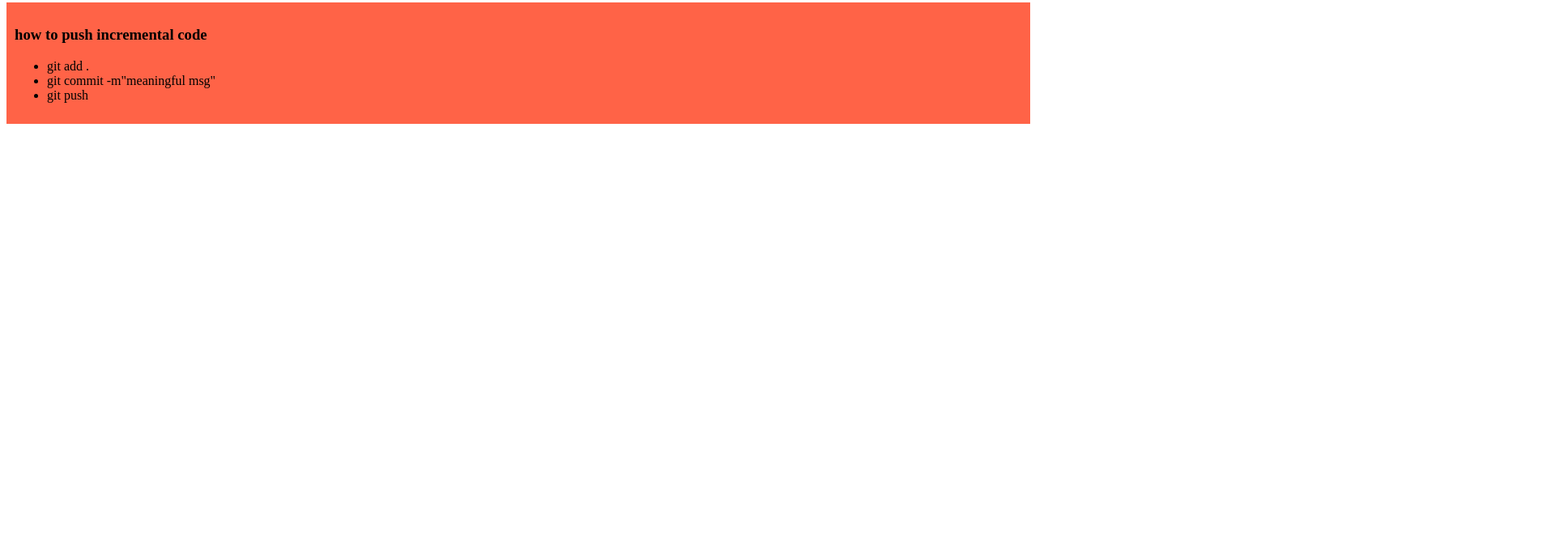
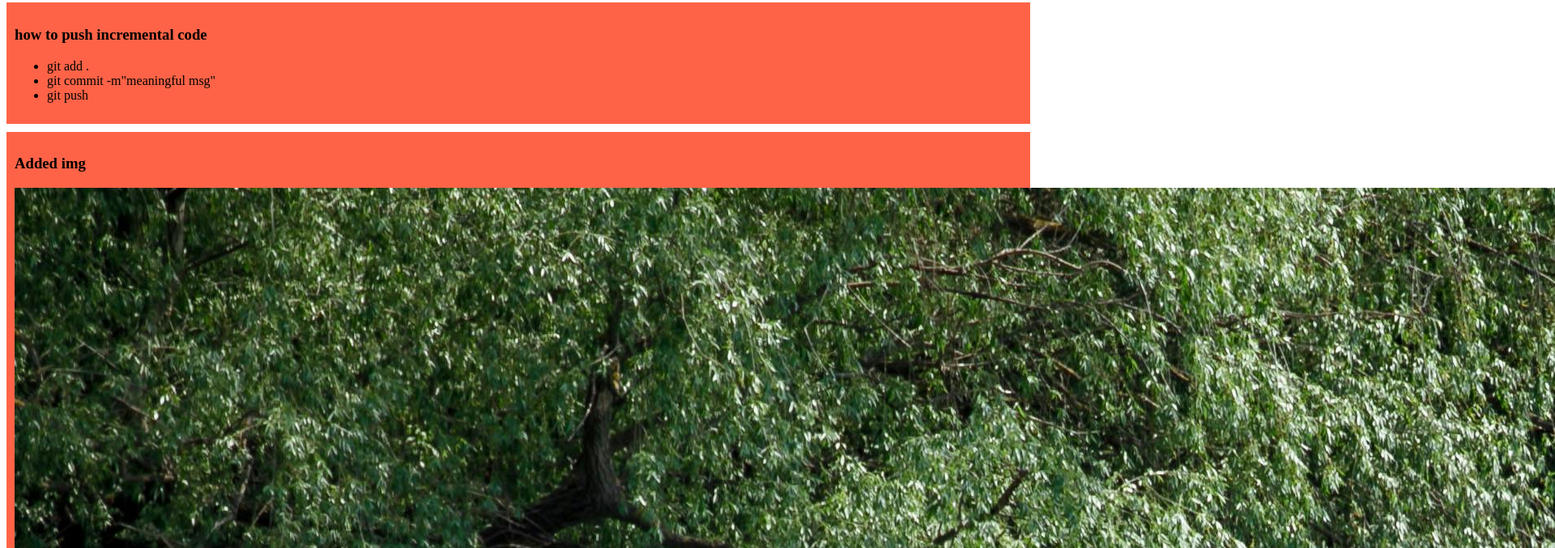
Before and after one commit to sharakhan/my-first-github-repo, a plain HTML site: page index.html in a window 1280 px wide. Shown: the part 399-1076 px from the top of the page at 81% size, 1920 px wide, since content can reach past the window. Before the commit the page ends 800 px from the top, so only its background shows below. Drawn offline with Linux system fonts and the light colour scheme.

Commit message:
added img

```diff
--- a/index.html
+++ b/index.html
@@ -38,5 +38,9 @@
         </ul>
 
     </div>
+    <div>
+        <h3>Added img</h3>
+        <img src="img/pic.jpeg.jpg" alt="">
+    </div>
 </body>
 </html>
```
Also changed, not shown: img/pic.jpeg.jpg (added), 1 other file.
